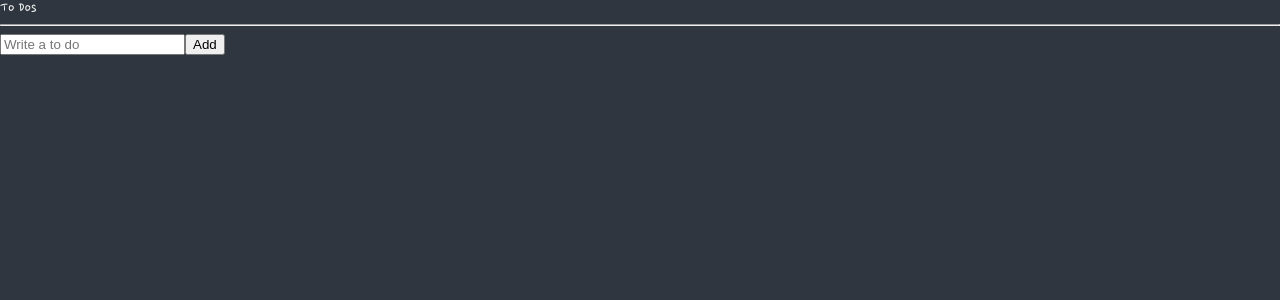
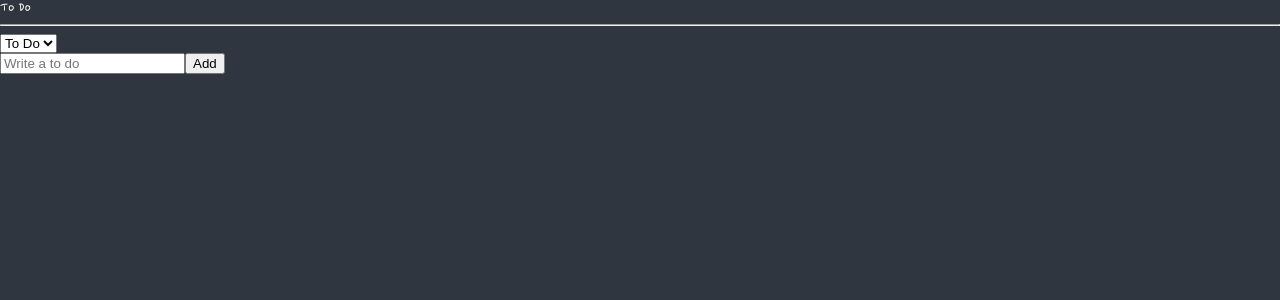
Before and after one commit to Leeseunghwan7305/TypeScript-Recoil, a React (Create React App) app: page / in a window 1280 px wide. Shown: the top 300 px of the page. Built offline with nearby package versions, Linux system fonts and the light colour scheme.

Commit message:
[add] recoil refactoring

```diff
--- a/src/component/ToDoList/TodoList.tsx
+++ b/src/component/ToDoList/TodoList.tsx
@@ -1,24 +1,29 @@
-import { useForm } from "react-hook-form";
-import { atom, useRecoilState, useRecoilValue } from "recoil";
-import { toDoState } from "../atoms";
+import React from "react";
+import { useRecoilState, useRecoilValue } from "recoil";
+import { categoryState, toDoSelector } from "../atoms";
 import CreateToDo from "../CreateToDo/CreateToDo";
-import Todo from "./Todo";
-
+import ToDo from "./Todo";
 //key 내부적으로 atom을 식별하는데 사용되는 고유한 문자열
 //시스템에서 아톰들을 구분할때 변수명 x 키값 으로함
 function ToDoList() {
-  const toDos = useRecoilValue(toDoState);
-  console.log(toDos);
+  const toDos = useRecoilValue(toDoSelector);
+  const [category, setCategory] = useRecoilState(categoryState);
+  const onInput = (event: React.FormEvent<HTMLSelectElement>) => {
+    setCategory(event.currentTarget.value);
+  };
   return (
     <div>
-      <h1>To Dos</h1>
+      <h1>To Do</h1>
       <hr />
+      <select value={category} onInput={onInput}>
+        <option value="TO_DO">To Do</option>
+        <option value="DOING">Doing</option>
+        <option value="DONE">Done</option>
+      </select>
       <CreateToDo></CreateToDo>
-      <ul>
-        {toDos.map((toDo) => (
-          <Todo key={toDo.id} {...toDo}></Todo>
-        ))}
-      </ul>
+      {toDos?.map((toDo) => (
+        <ToDo key={toDo.id} {...toDo} />
+      ))}
     </div>
   );
 }
--- a/src/component/atoms.tsx
+++ b/src/component/atoms.tsx
@@ -1,4 +1,4 @@
-import { atom } from "recoil";
+import { atom, selector } from "recoil";
 export interface IToDo {
   text: string;
   id: number;
@@ -8,3 +8,15 @@
   key: "toDo",
   default: [],
 });
+export const categoryState = atom({
+  key: "category",
+  default: "TO_DO",
+});
+export const toDoSelector = selector({
+  key: "toDoSelector",
+  get: ({ get }) => {
+    const toDos = get(toDoState);
+    const category = get(categoryState);
+    return toDos.filter((toDo) => toDo.category === category);
+  },
+});
```
